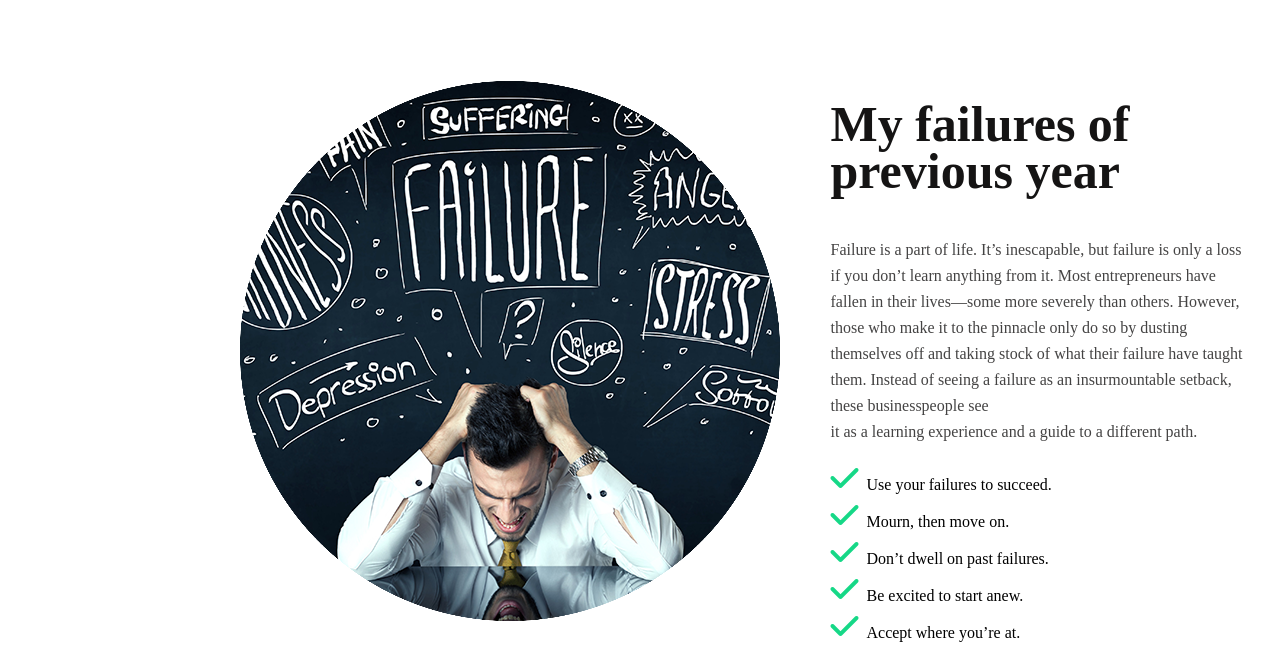
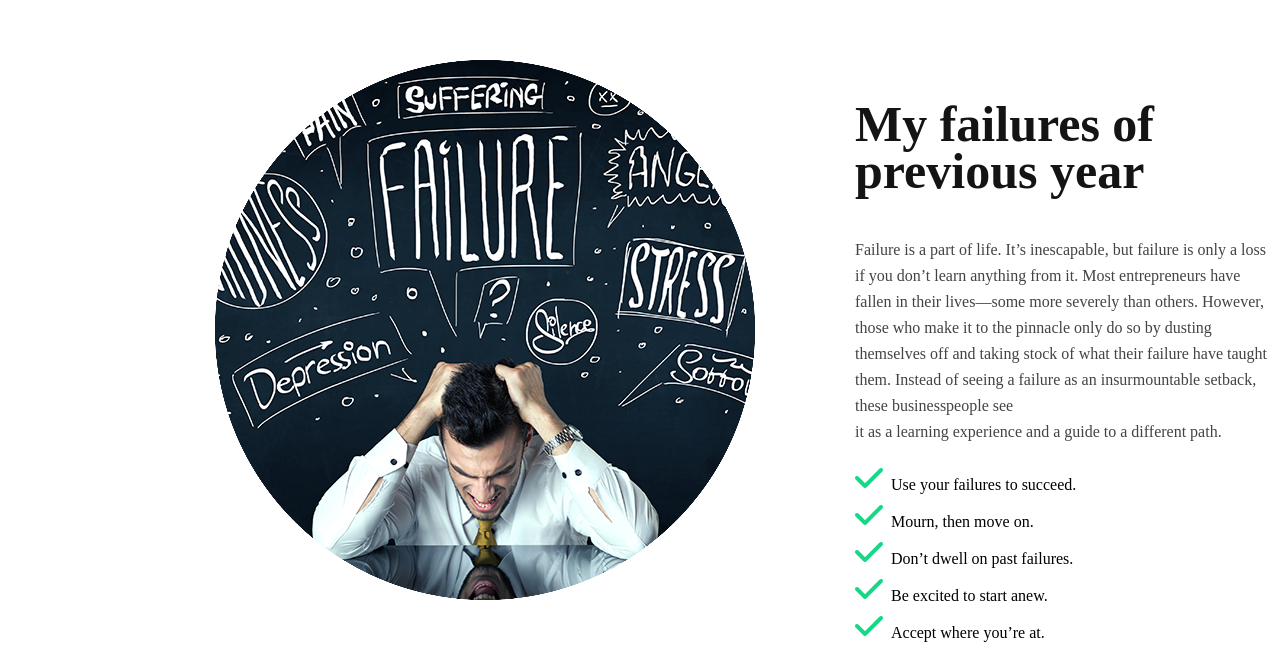
Before and after one commit to RedowanSajeeb/new-year-new-me23, a plain HTML site: page index.html in a window 1280 px wide. Shown: the part 1148-1797 px from the top of the page. Drawn offline with nearby package versions, Linux system fonts and the light colour scheme.

Commit message:
mark-60/60

```diff
--- a/stylef/style.css
+++ b/stylef/style.css
@@ -50,8 +50,9 @@ body{
 .sec-section-style{
     padding-top: 330px;
     display: flex;
-    justify-content: space-around;
-    align-items: center;
+    justify-content: center;
+    gap: 100px;
+    /* align-items: center; */
 }
 /* end-sec-section-style */
 .failurText{
```
